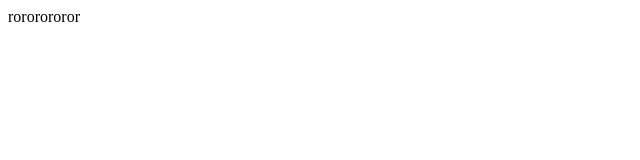
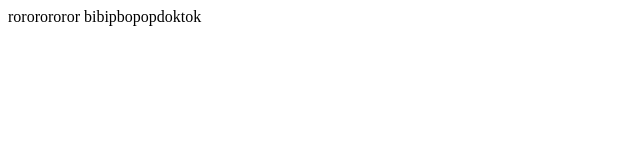
Before and after one commit to esubel1001/rarararar, a plain HTML site: page index.html in a window 1280 px wide. Shown: the whole page, without its empty margins (0-640 px from the left). Drawn offline with Linux system fonts and the light colour scheme.

Commit message:
Update index.html

```diff
--- a/index.html
+++ b/index.html
@@ -12,5 +12,6 @@
       </head>
       <body>
         rororororor
+            bibipbopopdoktok
       </body>
 </html>
```
